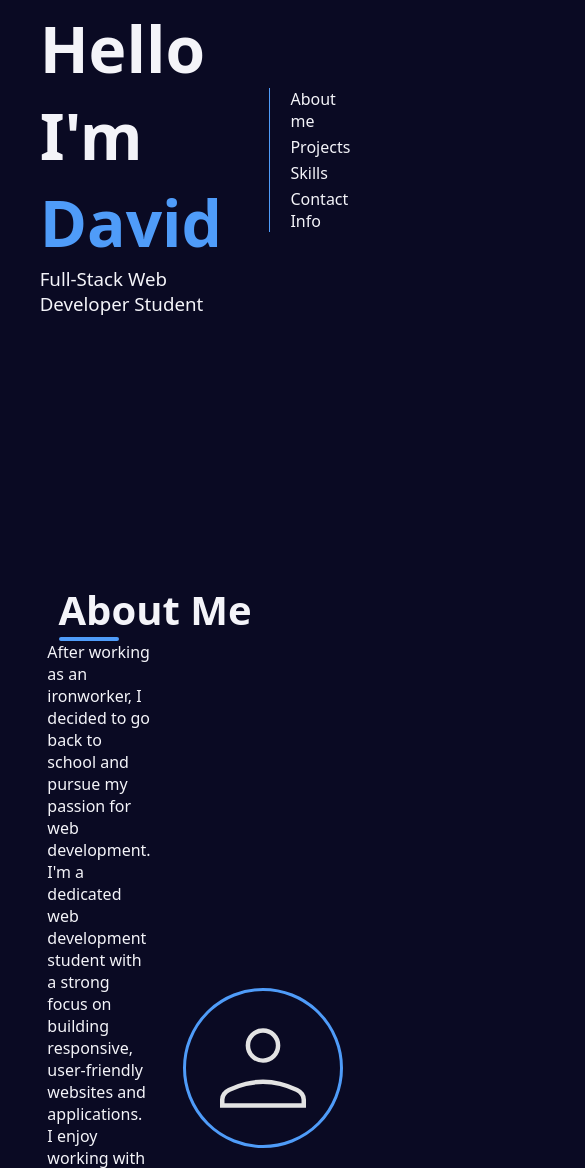
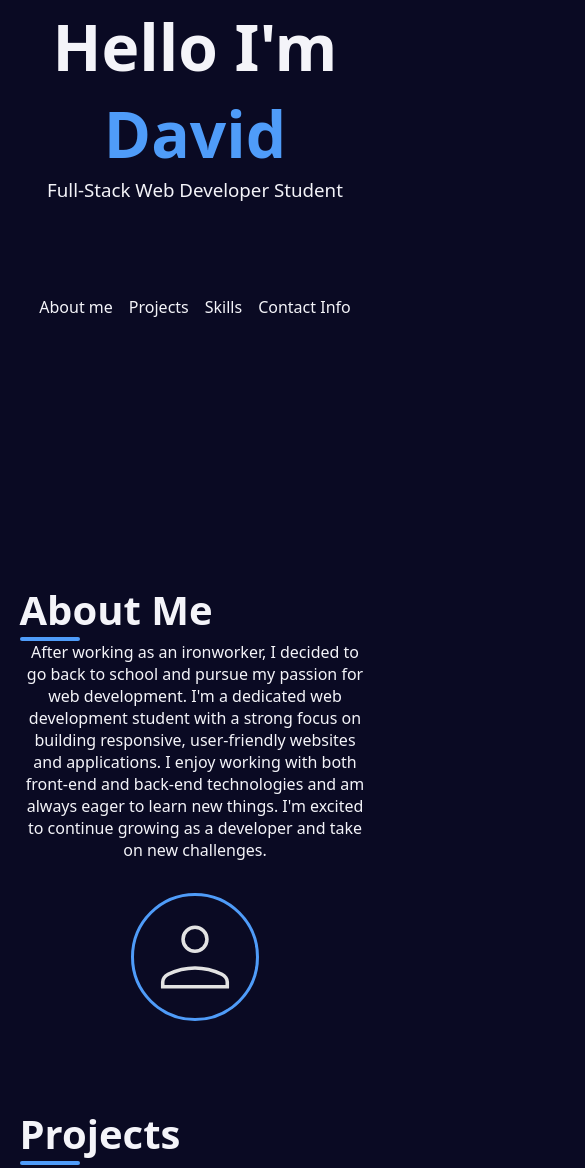
Before and after one commit to David-Currey/portfolio, a plain HTML site: page index.html in a window 390 px wide. Shown: the part 262-1430 px from the top of the page, 585 px wide, since content can reach past the window. Drawn offline with nearby package versions, Linux system fonts and the light colour scheme.

Commit message:
added responsiveness

```diff
--- a/style.css
+++ b/style.css
@@ -302,3 +302,62 @@ h2::after {
     color: var(--link-hover-color); /* <<< Only change color on hover */
     text-decoration: underline;
 }
+
+
+/* RESPONSIVENESS */
+
+@media (max-width: 768px) {
+    body {
+        margin: 0 5%;
+    }
+
+    #section-1 {
+        flex-direction: column;
+        text-align: center;
+        padding: 2rem 0;
+    }
+
+    #nav-links {
+        border-left: none;
+        margin-left: 0;
+        padding-left: 0;
+        flex-direction: row;
+        flex-wrap: wrap;
+        justify-content: center;
+        gap: 1rem;
+        margin-top: 1rem;
+    }
+
+    #about-me {
+        flex-direction: column;
+        text-align: center;
+    }
+
+    #user-icon {
+        width: 8rem;
+        height: 8rem;
+    }
+
+    .contact-info-card {
+        flex-direction: column;
+        align-items: flex-start;
+        width: 100%;
+    }
+
+    .contact-item {
+        width: 100%;
+    }
+
+    .skills-grid,
+    .projects-grid {
+        grid-template-columns: 1fr;
+    }
+
+    .project-card {
+        margin: 0 auto;
+    }
+
+    .skill-card {
+        margin: 0 auto;
+    }
+}
```
